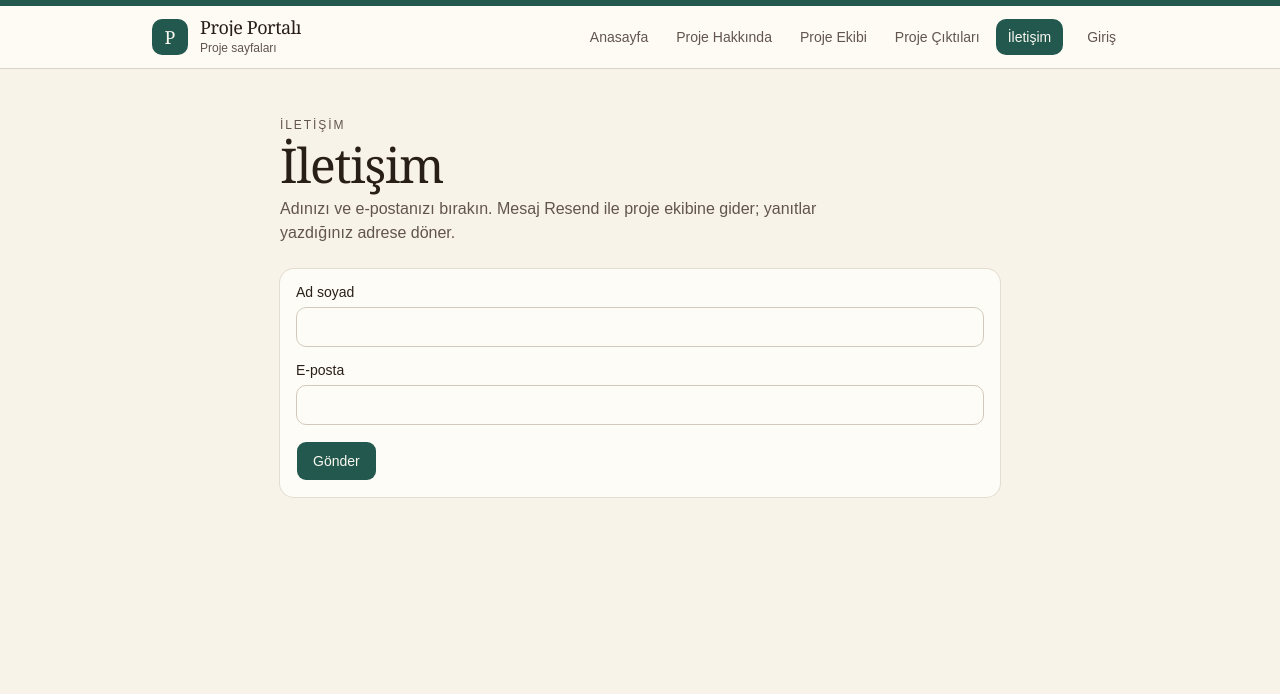
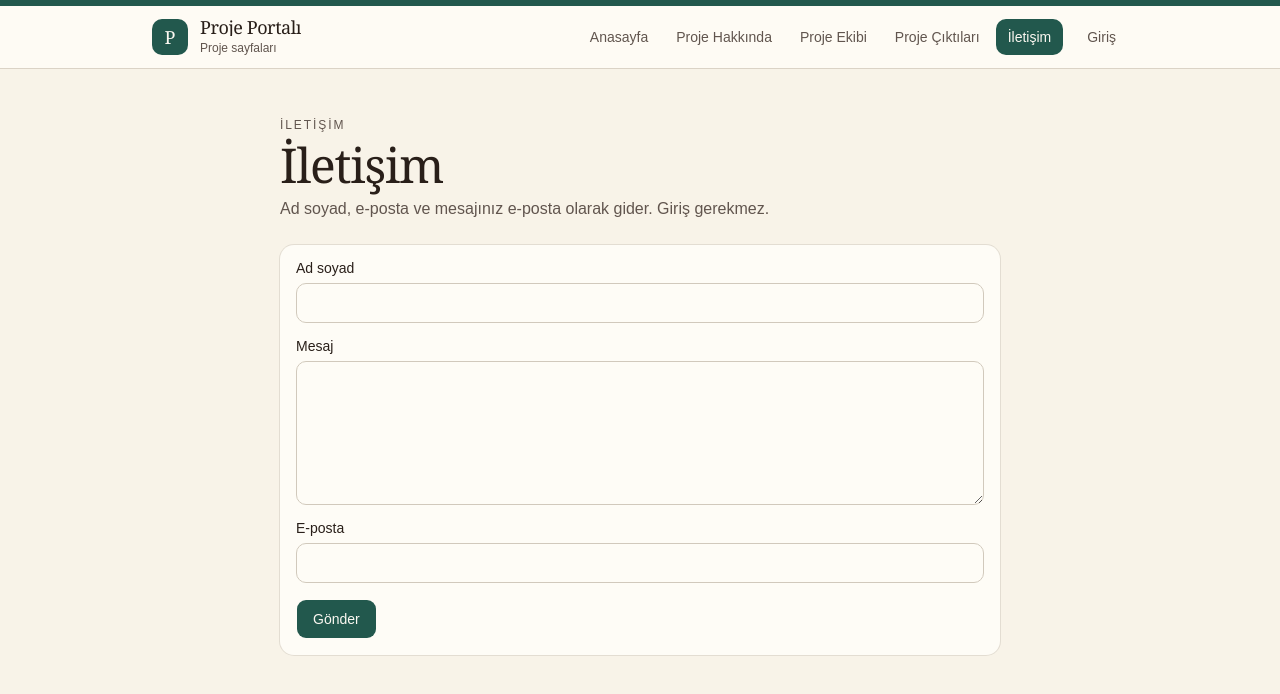
Before and after one commit to b21727872/staj-frontend, a React (Vite) app: page /iletisim in a window 1280 px wide. Shown: the top 694 px of the page. Built offline with nearby package versions, Linux system fonts and the light colour scheme; no server answers.

Commit message:
Include the message in the contact email.
The İletişim form sends name, message, and email without login, and the Resend payload carries all three.

Co-authored-by: kaleminkuheylani <kaleminkuheylani@gmail.com>

```diff
--- a/src/api.ts
+++ b/src/api.ts
@@ -83,9 +83,9 @@ export function updateSection(slug: string, content: string) {
   })
 }
 
-export function sendContact(name: string, email: string) {
+export function sendContact(name: string, email: string, message: string) {
   return request<{ sent: boolean; detail: string }>("/api/contact", {
     method: "POST",
-    body: JSON.stringify({ name, email }),
+    body: JSON.stringify({ name, email, message }),
   })
 }
--- a/src/pages/contact-page.tsx
+++ b/src/pages/contact-page.tsx
@@ -4,12 +4,14 @@ import { Button } from "@/components/ui/button"
 import { Card, CardContent } from "@/components/ui/card"
 import { Input } from "@/components/ui/input"
 import { Label } from "@/components/ui/label"
+import { Textarea } from "@/components/ui/textarea"
 
 const EMAIL_PATTERN = /^[^\s@]+@[^\s@]+\.[^\s@]+$/
 
 export function ContactPage() {
   const [name, setName] = useState("")
   const [email, setEmail] = useState("")
+  const [message, setMessage] = useState("")
   const [submitting, setSubmitting] = useState(false)
   const [error, setError] = useState<string | null>(null)
   const [notice, setNotice] = useState<{ sent: boolean; detail: string } | null>(null)
@@ -18,6 +20,7 @@ export function ContactPage() {
     event.preventDefault()
     const trimmedName = name.trim().replace(/\s+/g, " ")
     const trimmedEmail = email.trim()
+    const trimmedMessage = message.trim()
     if (trimmedName.length < 2) {
       setError("Ad soyad gerekli.")
       setNotice(null)
@@ -28,16 +31,22 @@ export function ContactPage() {
       setNotice(null)
       return
     }
+    if (!trimmedMessage) {
+      setError("Mesaj gerekli.")
+      setNotice(null)
+      return
+    }
 
     setSubmitting(true)
     setError(null)
     setNotice(null)
     try {
-      const result = await sendContact(trimmedName, trimmedEmail)
+      const result = await sendContact(trimmedName, trimmedEmail, trimmedMessage)
       setNotice(result)
       if (result.sent) {
         setName("")
         setEmail("")
+        setMessage("")
       }
     } catch (reason) {
       setError(reason instanceof ApiError ? reason.message : "Mesaj gönderilemedi.")
@@ -54,7 +63,7 @@ export function ContactPage() {
         </p>
         <h1 className="font-heading text-4xl tracking-tight text-foreground sm:text-5xl">İletişim</h1>
         <p className="max-w-xl text-muted-foreground">
-          Adınızı ve e-postanızı bırakın. Mesaj Resend ile proje ekibine gider; yanıtlar yazdığınız adrese döner.
+          Ad soyad, e-posta ve mesajınız e-posta olarak gider. Giriş gerekmez.
         </p>
       </header>
       <Card>
@@ -74,6 +83,21 @@ export function ContactPage() {
                   setNotice(null)
                 }}
                 className="h-10"
+              />
+            </div>
+            <div className="space-y-2">
+              <Label htmlFor="contact-message">Mesaj</Label>
+              <Textarea
+                id="contact-message"
+                name="message"
+                value={message}
+                maxLength={4000}
+                onChange={(event) => {
+                  setMessage(event.target.value)
+                  setError(null)
+                  setNotice(null)
+                }}
+                className="min-h-36 text-base leading-relaxed md:text-base"
               />
             </div>
             <div className="space-y-2">
```
